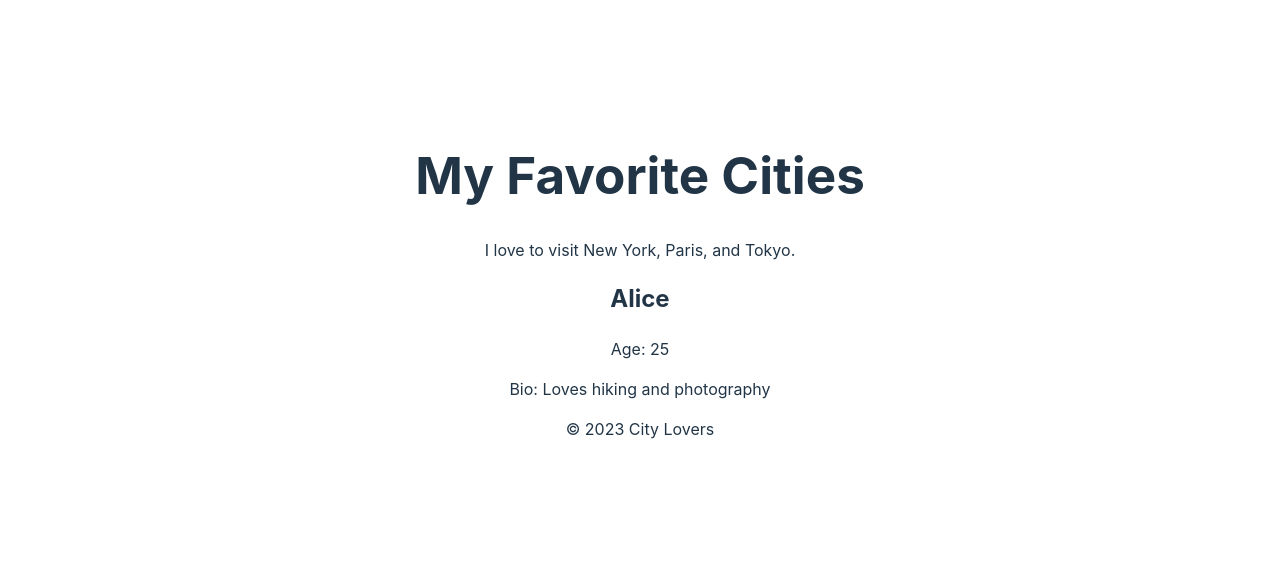
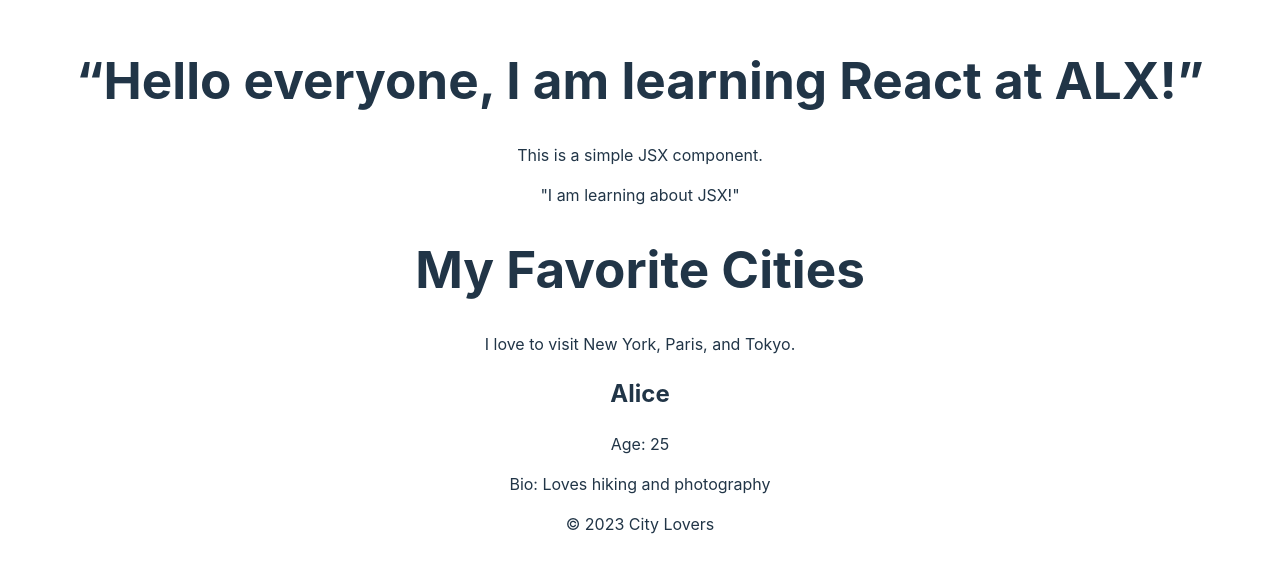
Before and after one commit to WilliamGichora/alx-fe-reactjs, a React (Vite) app in the folder alx-react-app/: page / in a window 1280 px wide. Shown: the part 115-688 px from the top of the page. Built offline with nearby package versions, Linux system fonts and the light colour scheme.

Commit message:
added welcom message minor fix

```diff
--- a/alx-react-app/src/App.jsx
+++ b/alx-react-app/src/App.jsx
@@ -14,6 +14,7 @@ function App() {
   return (
 
     <>
+      <WelcomeMessage />
       <Header />
       <MainContent />
       <UserProfile name="Alice" age="25" bio="Loves hiking and photography" />
```
